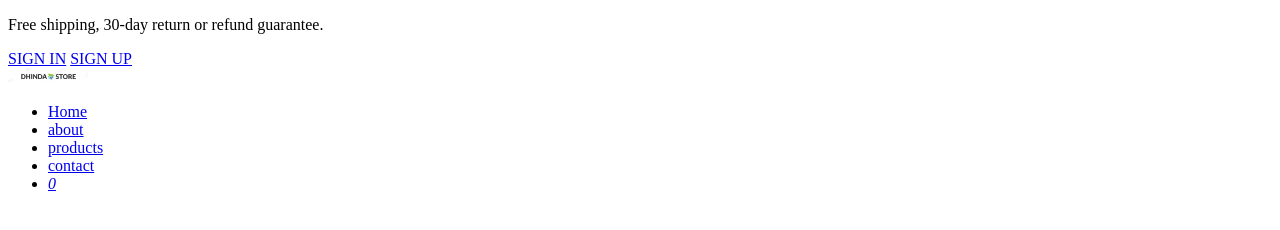
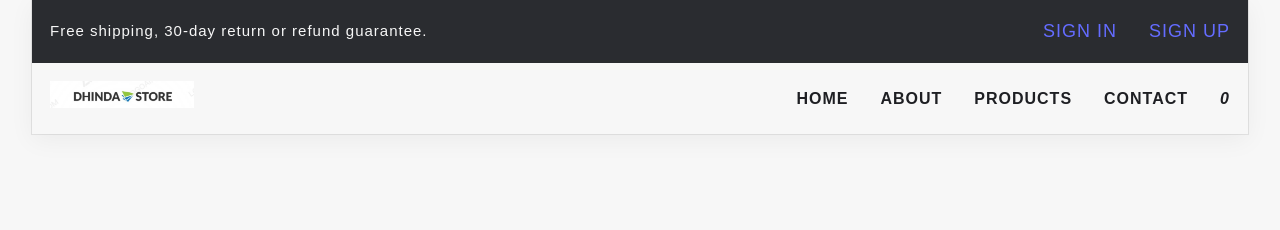
Before and after one commit to ashokdhinda/Dhinda_Shopping_store, a website built with Vite: page index.html in a window 1280 px wide. Built offline with nearby package versions, Linux system fonts and the light colour scheme.

Commit message:
css nav done

```diff
--- a/style.css
+++ b/style.css
@@ -1,3 +1,144 @@
+* {
+    margin: 0;
+    padding: 0;
+    box-sizing: border-box;
+}
+
+:root {
+    font-family: "Urbanist", sans-serif;
+    line-height: 1.5;
+    font-weight: 400;
+
+    font-synthesis: none;
+    text-rendering: optimizeLegibility;
+    -webkit-font-smoothing: antialiased;
+    -moz-osx-font-smoothing: grayscale;
+
+    --buttonColor: #2a2c30;
+    --secondaryColor: #4b4f56;
+    --borderColor: #e3eaf0;
+    --backgroundColor: #f7f7f7;
+    --backgroundSecondary: #fefefe;
+    --textColor: #1e1f23;
+    --anchorColor: #535bf2;
+    --main-color: #535bf2;
+    --supporting-color: #ebf3fe;
+    --glow-color: hsl(186, 91%, 4%);
+}
+
+html {
+    font-size: 62.5%;
+    color: var(--textColor);
+}
+
+/* have a look into body once after we done with rest of the styling  */
+body {
+    margin: 0 auto;
+    padding: 0 32px;
+    min-width: 320px;
+    background-color: var(--backgroundColor);
+}
 
 
+
+p,
+li,
+a,
+label {
+    font-size: 1.8rem;
+    letter-spacing: 0.1rem;
+    color: var(--para-color);
+    line-height: 1.5;
+    font-weight: 400;
+}
+
+li {
+    list-style: none;
+}
+
+a {
+    color: #646cff;
+    text-decoration: none;
+
+    &:hover {
+        color: #535bf2;
+    }
+}
+
+
+/*! layout */
+.container {
+    max-width: 142rem;
+    margin: 0 auto;
+    padding: 9.6rem 2.4rem;
+}
+
+/***** Navbar Section *****/
+
+.top_txt {
+    background-color: var(--buttonColor);
+    color: var(--backgroundColor);
+
+    & .head_txt p {
+        font-size: 1.5rem;
+    }
+
+    & .sing_in_up {
+        display: flex;
+        gap: 3.2rem;
+    }
+}
+
+.section-navbar {
+    width: 100%;
+    box-shadow: rgba(0, 0, 0, 0.05) 0px 6px 24px 0px,
+        rgba(0, 0, 0, 0.08) 0px 0px 0px 1px;
+}
+
+.section-navbar .container {
+    display: flex;
+    justify-content: space-between;
+    align-items: center;
+    padding: 1.8rem;
+    /* we override the main container padding property  */
+}
+
+.section-navbar img {
+    width: 25%;
+}
+
+.section-navbar .navbar ul {
+    display: flex;
+    gap: 3.2rem;
+    text-transform: capitalize;
+    align-items: center;
+
+    & li a {
+        color: var(--heading-color);
+        font-weight: 600;
+        text-transform: uppercase;
+        font-size: 1.6rem;
+        display: inline-block;
+        position: relative;
+
+        &:after {
+            content: "";
+            position: absolute;
+            bottom: -0.3rem;
+            left: 0;
+            width: 0%;
+            border-bottom: 0.1rem solid var(--main-color);
+            transition: all 0.3s linear;
+        }
+    }
+
+    & li a:hover {
+        color: var(--main-color);
+    }
+
+    & li a:hover:after {
+        width: 100%;
+    }
+}
+
 /***** Navbar End Section *****/
```
